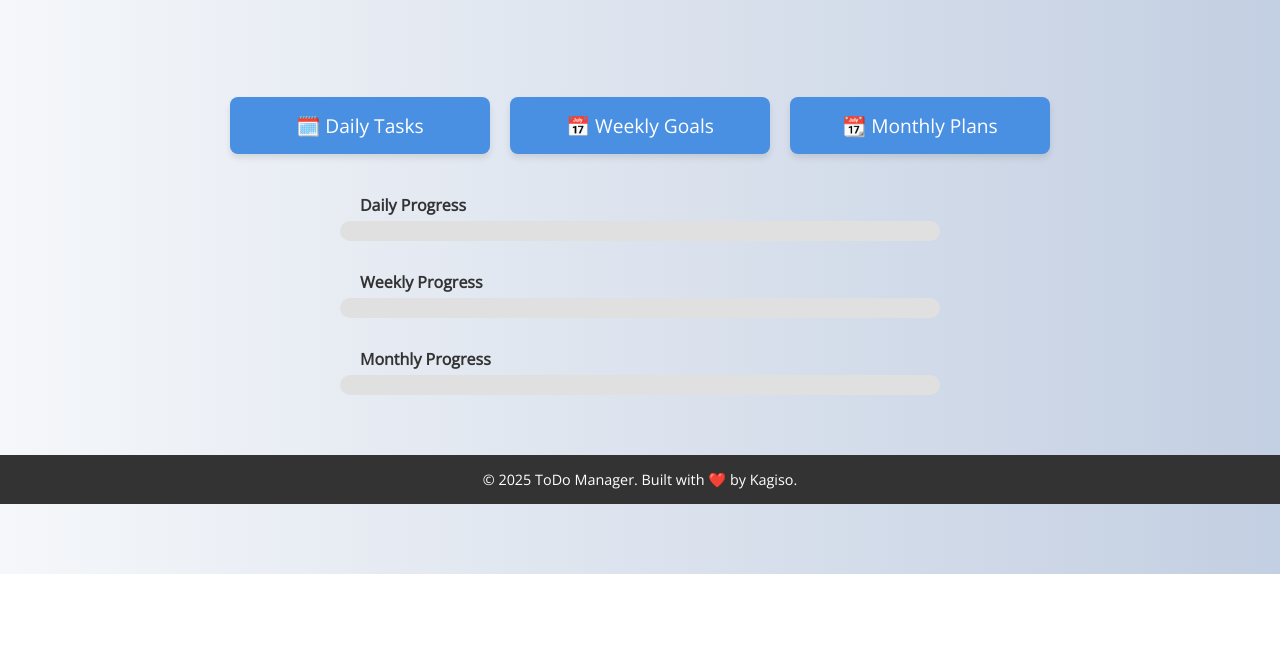
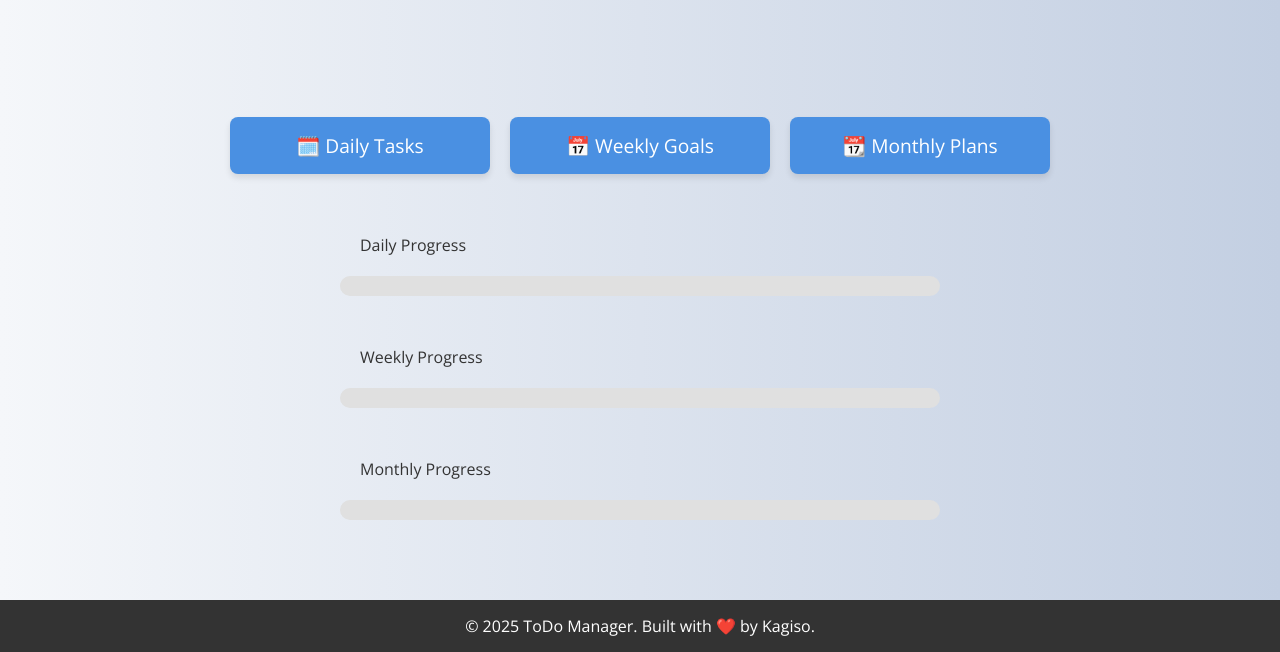
Before and after one commit to KagisoMgipa/ToDo-Manager, a plain HTML site: page index.html in a window 1280 px wide. Shown: the part 226-878 px from the top of the page. Before the commit the page ends 800 px from the top, so only its background shows below. Drawn offline with nearby package versions, Linux system fonts and the light colour scheme.

Commit message:
increased space

```diff
--- a/css/styles.css
+++ b/css/styles.css
@@ -743,55 +743,32 @@ body.dark .progress-container label {
   color: #fff; /* White text in dark mode */
 }
 
-  body {
-    font-family: 'Open Sans', sans-serif;
-    margin: 0;
-    padding: 0;
-    background: linear-gradient(to right, #f5f7fa, #c3cfe2);
-    text-align: center;
-  }
-
-  .hero {
-    padding: 60px 20px 30px;
-  }
-
-  .hero h1 {
-    font-size: 2.5rem;
-    margin-bottom: 10px;
-  }
-
-  .hero p {
-    font-size: 1rem;
-    color: #444;
-  }
-
 .button-group {
   display: flex;
+  justify-content: center;
+  gap: 20px;
+  margin: 40px 10px;
   flex-wrap: wrap;
-    justify-content: center;
-    gap: 15px;
-    margin: 30px 15px;
 }
 
 .button-group a {
+  flex: 1 1 100px;
+  min-width: 100px;
+  max-width: 200px;
   background-color: #4a90e2;
   color: white;
-    padding: 14px 24px;
+  padding: 12px;
+  text-align: center;
   text-decoration: none;
   font-size: 1rem;
   border-radius: 8px;
-    flex: 1 0 120px;
-    max-width: 200px;
   box-shadow: 0 4px 6px rgba(0, 0, 0, 0.1);
   transition: background 0.3s;
 }
 
-  .button-group a:hover {
-    background-color: #357ab7;
-  }
-
 .progress-section {
-    max-width: 90%;
+  width: 90%;
+  max-width: 600px;
   margin: 0 auto 60px;
 }
 
@@ -800,47 +777,19 @@ body.dark .progress-container label {
   text-align: left;
 }
 
-  .progress-item label {
-    display: block;
-    margin-bottom: 5px;
-    font-weight: bold;
+body {
+  font-family: 'Open Sans', sans-serif;
+  margin: 0;
+  padding: 0;
+  background: linear-gradient(to right, #f5f7fa, #c3cfe2);
+  text-align: center;
+  width: 100%;
+  min-height: 100vh;
+  box-sizing: border-box;
 }
-
-  .progress-bar {
-    background: #e0e0e0;
-    height: 16px;
-    border-radius: 10px;
-    overflow: hidden;
+.main-content {
+  max-width: 900px;
+  margin: 0 auto;
+  padding: 20px;
+  width: 90%;
 }
-
-  .progress-fill {
-    height: 100%;
-    background: #4caf50;
-    width: 0%;
-  }
-
-  footer {
-    background: #333;
-    color: white;
-    padding: 15px;
-    font-size: 0.9rem;
-  }
-
-  @media (min-width: 768px) {
-    .hero h1 {
-      font-size: 3rem;
-    }
-
-    .hero p {
-      font-size: 1.2rem;
-    }
-
-    .button-group a {
-      font-size: 1.2rem;
-      padding: 16px 30px;
-    }
-
-    .progress-section {
-      max-width: 600px;
-    }
-  }
--- a/index.html
+++ b/index.html
@@ -75,7 +75,7 @@
     <h1>Welcome to ToDo Manager</h1>
     <p>Track and manage your tasks daily, weekly, and monthly in one place.</p>
   </div>
-
+<main class="main-content">
   <div class="button-group">
     <a href="daily.html">🗓️ Daily Tasks</a>
     <a href="weekly.html">📅 Weekly Goals</a>
@@ -96,6 +96,7 @@
       <div class="progress-bar"><div id="monthlyProgress" class="progress-fill"></div></div>
     </div>
   </div>
+  </main>
 
   <footer>
     &copy; 2025 ToDo Manager. Built with ❤️ by Kagiso.
```
Lines whose indentation alone changed are shown as unchanged.
